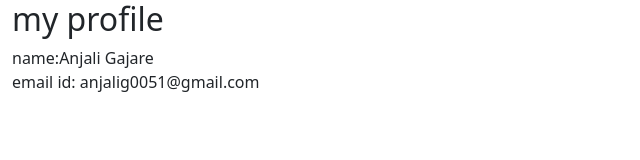
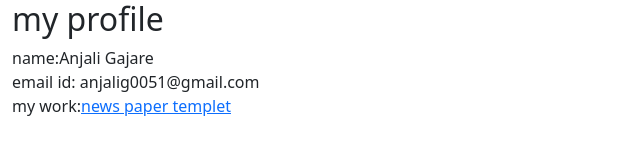
Before and after one commit to anjalig0051/my-projects, a website: page index.html in a window 1280 px wide. Shown: the whole page, without its empty margins (0-640 px from the left). Drawn offline with nearby package versions, Linux system fonts and the light colour scheme.

Commit message:
Update index.html

```diff
--- a/index.html
+++ b/index.html
@@ -12,6 +12,8 @@
    <h2>my profile</h2>
    <div>name:Anjali Gajare</div>
    <div>email id: anjalig0051@gmail.com</div>
-
+<div>
+    <span>my work</span>:<a href="public/newspaper-temp1.html">news paper templet</a>
+</div>
 </body>
 </html>
```
